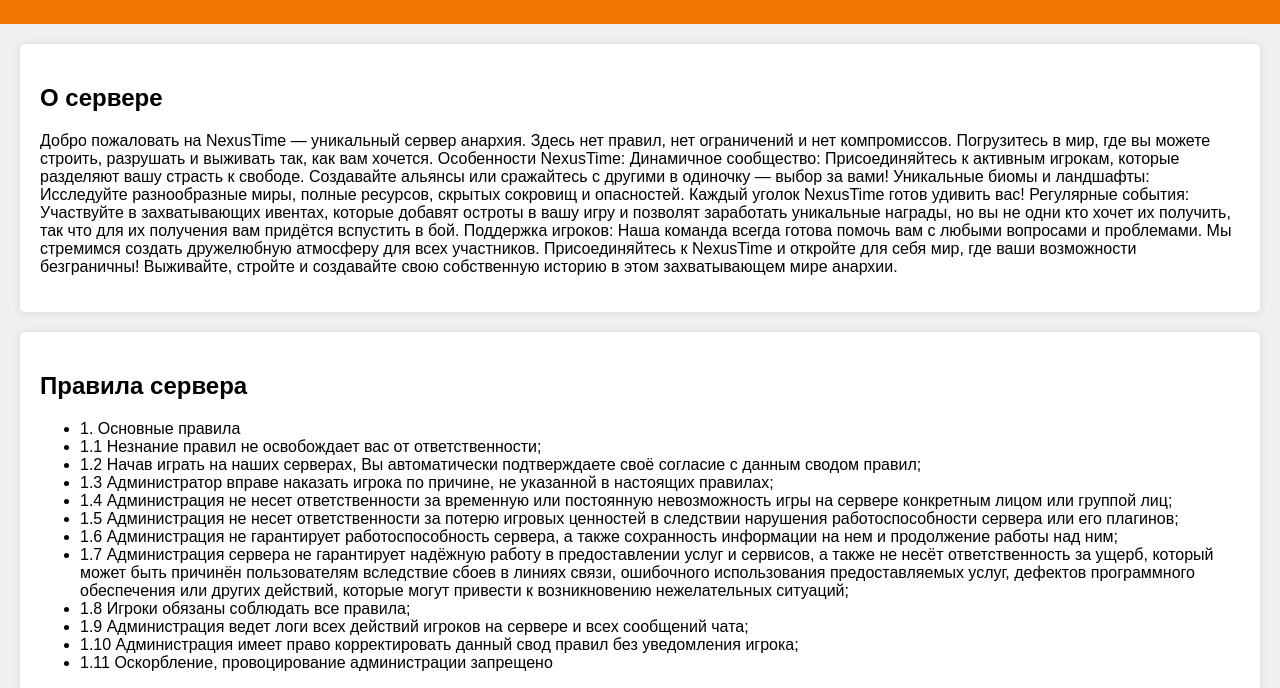
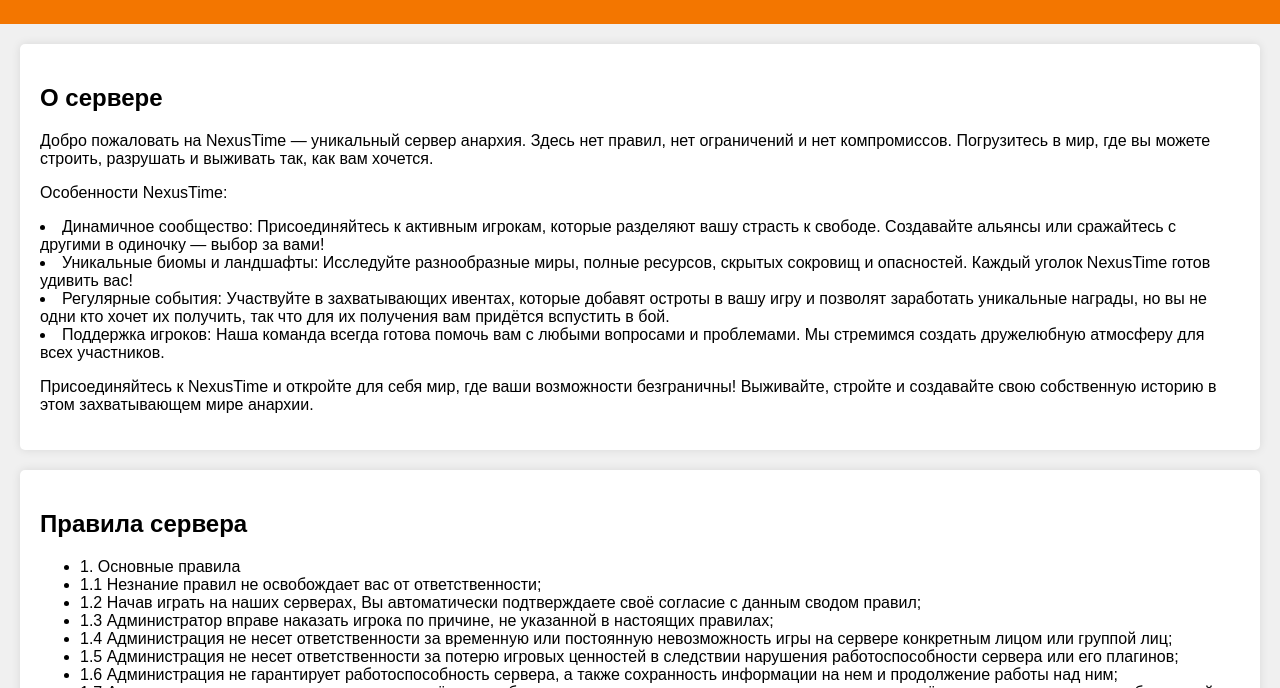
Before and after one commit to Mrqwezzy/NexusTime, a plain HTML site: page index.html in a window 1280 px wide. Shown: the part 110-798 px from the top of the page. Drawn offline with Linux system fonts and the light colour scheme.

Commit message:
Update index.html

```diff
--- a/index.html
+++ b/index.html
@@ -21,18 +21,18 @@
 
     <section id="about">
         <h2>О сервере</h2>
-        <p>Добро пожаловать на NexusTime — уникальный сервер анархия. Здесь нет правил, нет ограничений и нет компромиссов. Погрузитесь в мир, где вы можете строить, разрушать и выживать так, как вам хочется.
+        <p>Добро пожаловать на NexusTime — уникальный сервер анархия. Здесь нет правил, нет ограничений и нет компромиссов. Погрузитесь в мир, где вы можете строить, разрушать и выживать так, как вам хочется.</p>
 
-Особенности NexusTime:
+<p>Особенности NexusTime:</p>
 
-Динамичное сообщество: Присоединяйтесь к активным игрокам, которые разделяют вашу страсть к свободе. Создавайте альянсы или сражайтесь с другими в одиночку — выбор за вами!
+<li>Динамичное сообщество: Присоединяйтесь к активным игрокам, которые разделяют вашу страсть к свободе. Создавайте альянсы или сражайтесь с другими в одиночку — выбор за вами!</li>
 
-Уникальные биомы и ландшафты: Исследуйте разнообразные миры, полные ресурсов, скрытых сокровищ и опасностей. Каждый уголок NexusTime готов удивить вас!
+<li>Уникальные биомы и ландшафты: Исследуйте разнообразные миры, полные ресурсов, скрытых сокровищ и опасностей. Каждый уголок NexusTime готов удивить вас!</li>
 
-Регулярные события: Участвуйте в захватывающих ивентах, которые добавят остроты в вашу игру и позволят заработать уникальные награды, но вы не одни кто хочет их получить, так что для их получения вам придётся вспустить в бой.
+<li>Регулярные события: Участвуйте в захватывающих ивентах, которые добавят остроты в вашу игру и позволят заработать уникальные награды, но вы не одни кто хочет их получить, так что для их получения вам придётся вспустить в бой.</li>
 
-Поддержка игроков: Наша команда всегда готова помочь вам с любыми вопросами и проблемами. Мы стремимся создать дружелюбную атмосферу для всех участников.
-Присоединяйтесь к NexusTime и откройте для себя мир, где ваши возможности безграничны! Выживайте, стройте и создавайте свою собственную историю в этом захватывающем мире анархии.</p>
+<li>Поддержка игроков: Наша команда всегда готова помочь вам с любыми вопросами и проблемами. Мы стремимся создать дружелюбную атмосферу для всех участников.</li>
+<p>Присоединяйтесь к NexusTime и откройте для себя мир, где ваши возможности безграничны! Выживайте, стройте и создавайте свою собственную историю в этом захватывающем мире анархии.</p>
     </section>
 
     <section id="features">
```
